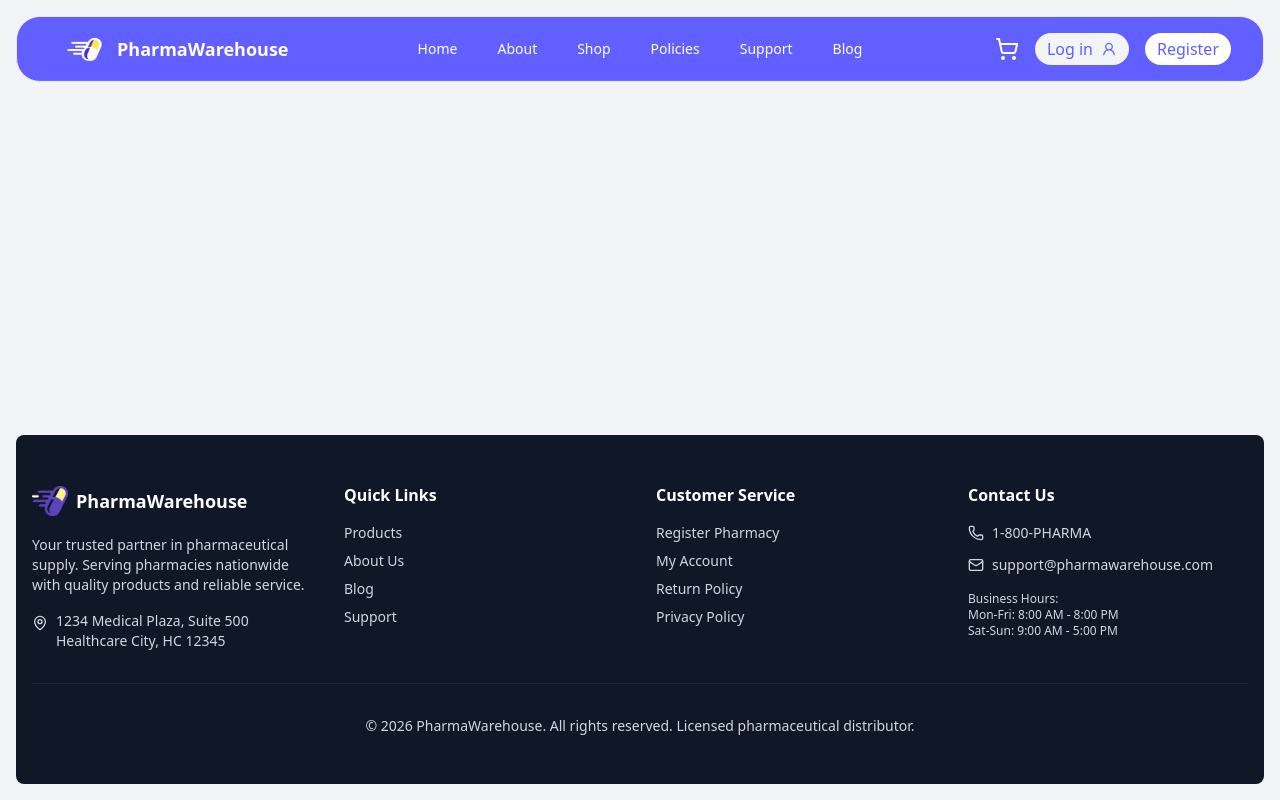
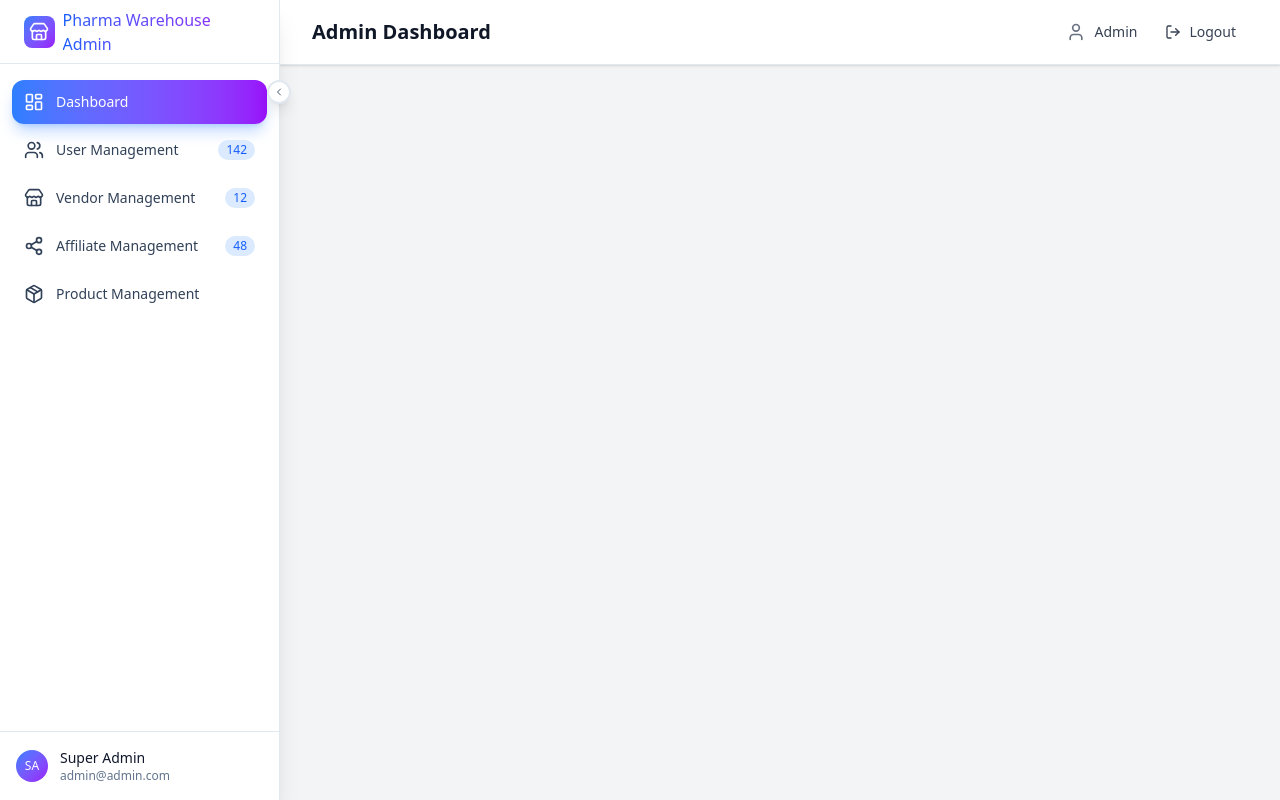
Before and after one commit to Danil1325/TWeb_FrontEnd, a React (Vite) app: page /admin in a window 1280 px wide. Built offline with nearby package versions, Linux system fonts and the light colour scheme.

Commit message:
Update admin Dashboard

```diff
--- a/package.json
+++ b/package.json
@@ -13,6 +13,7 @@
     "@headlessui/react": "^2.2.9",
     "@heroicons/react": "^2.2.0",
     "@tailwindcss/vite": "^4.1.18",
+    "framer-motion": "^12.35.0",
     "lucide-react": "^0.576.0",
     "react": "^19.2.0",
     "react-dom": "^19.2.0",
--- a/src/App.tsx
+++ b/src/App.tsx
@@ -1,23 +1,24 @@
-import React from 'react';
-import { Routes, Route, Navigate } from 'react-router-dom';
-import { Toaster } from 'sonner';
-import { CartProvider } from './app/context/CartContext';
-import { Layout } from './app/Components/Layout';
-import { Home } from './app/pages/Home';
-import { Products } from './app/pages/Products';
-import { ProductDetails } from './app/pages/ProductDetails';
-import { Login } from './app/pages/Login';
-import { Register } from './app/pages/Register';
-import { Dashboard } from './app/pages/admin/Dashboard';
-import { About } from './app/pages/About';
-import { Support } from './app/pages/Support';
-import { Policies } from './app/pages/Policies';
-import  Blog   from './app/pages/Blog';
-import { Checkout } from './app/pages/Checkout';
-import { Account } from './app/pages/Account';
+import React from "react";
+import { Routes, Route, Navigate } from "react-router-dom";
+import { Toaster } from "sonner";
+import { CartProvider } from "./app/context/CartContext";
+import { Layout } from "./app/Components/Layout";
+import { AdminLayout } from "./app/Components/dashboard/AdminLayout";
+import { Home } from "./app/pages/Home";
+import { Products } from "./app/pages/Products";
+import { ProductDetails } from "./app/pages/ProductDetails";
+import { Login } from "./app/pages/Login";
+import { Register } from "./app/pages/Register";
+import { Dashboard } from "./app/pages/admin/Dashboard";
+import { About } from "./app/pages/About";
+import { Support } from "./app/pages/Support";
+import { Policies } from "./app/pages/Policies";
+import Blog from "./app/pages/Blog";
+import { Checkout } from "./app/pages/Checkout";
+import { Account } from "./app/pages/Account";
 
 function AccountRouteGuard() {
-  const isLoggedIn = localStorage.getItem('isLoggedIn') === 'true';
+  const isLoggedIn = localStorage.getItem("isLoggedIn") === "true";
   return isLoggedIn ? <Account /> : <Navigate to="/login" replace />;
 }
 
@@ -25,7 +26,17 @@ export default function App() {
   return (
     <CartProvider>
       <Routes>
-        <Route path="/dashboard" element={<Dashboard />} />
+        <Route
+          path="/admin/*"
+          element={
+            <AdminLayout>
+              <Routes>
+                <Route path="dashboard" element={<Dashboard />} />
+              </Routes>
+            </AdminLayout>
+          }
+        />
+
         <Route
           path="/*"
           element={
--- /dev/null
+++ b/src/app/Components/dashboard/AdminLayout.tsx
@@ -0,0 +1,60 @@
+import React, { useState } from "react";
+import Sidebar from "./Slidebar";
+import { LogOut, User } from "lucide-react";
+
+interface AdminLayoutProps {
+  children: React.ReactNode;
+}
+
+export const AdminLayout: React.FC<AdminLayoutProps> = ({ children }) => {
+  const [activePage, setActivePage] = useState("dashboard");
+  const [collapsed, setCollapsed] = useState(false);
+
+  const handleLogout = () => {
+    localStorage.removeItem("isLoggedIn");
+    window.location.href = "/login";
+  };
+
+  return (
+    <div className="min-h-screen flex bg-gray-100">
+      <Sidebar
+        activePage={activePage}
+        setActivePage={setActivePage}
+        collapsed={collapsed}
+        setCollapsed={setCollapsed}
+      />
+
+      {/* Main Content Area */}
+      <div className="flex-1 flex flex-col">
+        {/* Navbar */}
+        <nav className="bg-white shadow-sm border-b">
+          <div className="px-4 sm:px-6 lg:px-8">
+            <div className="flex justify-between h-16">
+              <div className="flex items-center">
+                <h1 className="text-xl font-semibold text-gray-900">
+                  Admin Dashboard
+                </h1>
+              </div>
+              <div className="flex items-center space-x-4">
+                <div className="flex items-center space-x-2">
+                  <User className="w-5 h-5 text-gray-500" />
+                  <span className="text-sm text-gray-700">Admin</span>
+                </div>
+                <button
+                  onClick={handleLogout}
+                  className="flex items-center space-x-2 px-3 py-2 text-sm text-gray-700 hover:bg-gray-100 rounded-md"
+                >
+                  <LogOut className="w-4 h-4" />
+                  <span>Logout</span>
+                </button>
+              </div>
+            </div>
+          </div>
+        </nav>
+
+        {/* Content */}
+        <main className="flex-1 p-6">{children}</main>
+      </div>
+    </div>
+  );
+};
--- /dev/null
+++ b/src/app/Components/dashboard/Header.tsx
@@ -0,0 +1,43 @@
+import React from "react";
+import { LogOut, User } from "lucide-react";
+
+interface DashboardHeaderProps {
+  title?: string;
+  userEmail?: string;
+}
+
+export const DashboardHeader: React.FC<DashboardHeaderProps> = ({
+  title = "Dashboard",
+  userEmail = "Admin",
+}) => {
+  const handleLogout = () => {
+    localStorage.removeItem("isLoggedIn");
+    localStorage.removeItem("userEmail");
+    window.location.href = "/login";
+  };
+
+  return (
+    <header className="bg-white shadow-sm border-b">
+      <div className="px-4 sm:px-6 lg:px-8">
+        <div className="flex justify-between h-16">
+          <div className="flex items-center">
+            <h1 className="text-xl font-semibold text-gray-900">{title}</h1>
+          </div>
+          <div className="flex items-center space-x-4">
+            <div className="flex items-center space-x-2">
+              <User className="w-5 h-5 text-gray-500" />
+              <span className="text-sm text-gray-700">{userEmail}</span>
+            </div>
+            <button
+              onClick={handleLogout}
+              className="flex items-center space-x-2 px-3 py-2 text-sm text-gray-700 hover:bg-gray-100 rounded-md"
+            >
+              <LogOut className="w-4 h-4" />
+              <span>Logout</span>
+            </button>
+          </div>
+        </div>
+      </div>
+    </header>
+  );
+};
--- /dev/null
+++ b/src/app/Components/dashboard/Slidebar.tsx
@@ -0,0 +1,168 @@
+import React from "react";
+import { motion, AnimatePresence } from "framer-motion";
+import {
+  LayoutDashboard,
+  Users,
+  Store,
+  Share2,
+  Package,
+  ChevronLeft,
+  ChevronRight,
+} from "lucide-react";
+
+interface SidebarProps {
+  activePage: string;
+  setActivePage: (page: string) => void;
+  collapsed: boolean;
+  setCollapsed: (collapsed: boolean) => void;
+}
+
+const menuItems = [
+  { id: "dashboard", icon: LayoutDashboard, label: "Dashboard", badge: null },
+  { id: "users", icon: Users, label: "User Management", badge: "142" },
+  { id: "vendors", icon: Store, label: "Vendor Management", badge: "12" },
+  {
+    id: "affiliates",
+    icon: Share2,
+    label: "Affiliate Management",
+    badge: "48",
+  },
+  { id: "products", icon: Package, label: "Product Management", badge: null },
+];
+
+export default function Sidebar({
+  activePage,
+  setActivePage,
+  collapsed,
+  setCollapsed,
+}: SidebarProps) {
+  return (
+    <motion.div
+      initial={false}
+      animate={{ width: collapsed ? 80 : 280 }}
+      className="bg-white border-r border-slate-200 flex flex-col relative shadow-xl"
+    >
+      {/* Logo */}
+      <div className="h-16 flex items-center justify-between px-6 border-b border-slate-200">
+        <AnimatePresence mode="wait">
+          {!collapsed && (
+            <motion.div
+              initial={{ opacity: 0 }}
+              animate={{ opacity: 1 }}
+              exit={{ opacity: 0 }}
+              className="flex items-center gap-2"
+            >
+              <div className="w-8 h-8 rounded-lg bg-gradient-to-br from-blue-500 to-purple-600 flex items-center justify-center">
+                <Store className="w-5 h-5 text-white" />
+              </div>
+              <span className="bg-gradient-to-r from-blue-600 to-purple-600 bg-clip-text text-transparent">
+                Pharma Warehouse Admin
+              </span>
+            </motion.div>
+          )}
+        </AnimatePresence>
+      </div>
+
+      {/* Toggle Button */}
+      <button
+        onClick={() => setCollapsed(!collapsed)}
+        className="absolute -right-3 top-20 w-6 h-6 rounded-full bg-white border-2 border-slate-200 flex items-center justify-center hover:bg-slate-50 transition-colors z-10 shadow-lg"
+      >
+        {collapsed ? (
+          <ChevronRight className="w-3 h-3 text-slate-600" />
+        ) : (
+          <ChevronLeft className="w-3 h-3 text-slate-600" />
+        )}
+      </button>
+
+      {/* Menu Items */}
+      <div className="flex-1 py-4">
+        <div className="space-y-1 px-3">
+          {menuItems.map((item) => {
+            const Icon = item.icon;
+            const isActive = activePage === item.id;
+
+            return (
+              <motion.button
+                key={item.id}
+                onClick={() => setActivePage(item.id)}
+                whileHover={{ scale: 1.02 }}
+                whileTap={{ scale: 0.98 }}
+                className={`
+                  w-full flex items-center gap-3 px-3 py-3 rounded-xl transition-all relative
+                  ${
+                    isActive
+                      ? "bg-gradient-to-r from-blue-500 to-purple-600 text-white shadow-lg shadow-blue-500/30"
+                      : "text-slate-700 hover:bg-slate-100"
+                  }
+                `}
+              >
+                <Icon
+                  className={`${
+                    collapsed ? "w-5 h-5" : "w-5 h-5"
+                  } flex-shrink-0`}
+                />
+                <AnimatePresence mode="wait">
+                  {!collapsed && (
+                    <motion.span
+                      initial={{ opacity: 0, width: 0 }}
+                      animate={{ opacity: 1, width: "auto" }}
+                      exit={{ opacity: 0, width: 0 }}
+                      className="text-sm whitespace-nowrap overflow-hidden"
+                    >
+                      {item.label}
+                    </motion.span>
+                  )}
+                </AnimatePresence>
+                {item.badge && !collapsed && (
+                  <span
+                    className={`
+                    ml-auto px-2 py-0.5 rounded-full text-xs
+                    ${
+                      isActive
+                        ? "bg-white/20 text-white"
+                        : "bg-blue-100 text-blue-600"
+                    }
+                  `}
+                  >
+                    {item.badge}
+                  </span>
+                )}
+              </motion.button>
+            );
+          })}
+        </div>
+      </div>
+
+      {/* Footer */}
+      <div className="p-4 border-t border-slate-200">
+        <div
+          className={`flex items-center gap-3 ${
+            collapsed ? "justify-center" : ""
+          }`}
+        >
+          <div className="w-8 h-8 rounded-full bg-gradient-to-br from-blue-500 to-purple-600 flex items-center justify-center">
+            <span className="text-white text-xs">SA</span>
+          </div>
+          <AnimatePresence mode="wait">
+            {!collapsed && (
+              <motion.div
+                initial={{ opacity: 0 }}
+                animate={{ opacity: 1 }}
+                exit={{ opacity: 0 }}
+                className="flex-1"
+              >
+                <div className="text-sm text-slate-900 dark:text-white">
+                  Super Admin
+                </div>
+                <div className="text-xs text-slate-500 dark:text-slate-400">
+                  admin@admin.com
+                </div>
+              </motion.div>
+            )}
+          </AnimatePresence>
+        </div>
+      </div>
+    </motion.div>
+  );
+}
--- a/src/app/pages/Account.tsx
+++ b/src/app/pages/Account.tsx
@@ -1,5 +1,5 @@
 import React, { useState } from 'react';
-import { User, Package, Clock, CheckCircle, XCircle, Truck, FileText } from 'lucide-react';
+import { User, Package, Clock, CheckCircle, XCircle, Truck, FileText, LogOut } from 'lucide-react';
 
 interface Order {
     id: string;
@@ -52,6 +52,12 @@ export const Account: React.FC = () => {
         email: 'john@pharmacy.com'
     };
     const [activeTab, setActiveTab] = useState<'orders' | 'profile'>('orders');
+
+    const handleLogout = () => {
+        localStorage.removeItem('isLoggedIn');
+        localStorage.removeItem('userEmail');
+        window.location.href = '/login';
+    };
 
     const getStatusIcon = (status: Order['status']) => {
         switch (status) {
@@ -238,6 +244,13 @@ export const Account: React.FC = () => {
                         <button className="px-6 py-3 border border-gray-300 rounded-lg hover:bg-gray-50">
                             Change Password
                         </button>
+                        <button
+                            onClick={handleLogout}
+                            className="px-6 py-3 bg-red-500 text-white rounded-lg hover:bg-red-600 flex items-center gap-2"
+                        >
+                            <LogOut className="w-4 h-4" />
+                            Logout
+                        </button>
                     </div>
                 </div>
             )}
--- a/src/app/pages/Login.tsx
+++ b/src/app/pages/Login.tsx
@@ -24,7 +24,7 @@ export const Login: React.FC = () => {
 
         if (email === 'admin@admin.com' && password === 'admin') {
             toast.success('Login successful! Welcome Admin');
-            navigate('/dashboard');
+            navigate('/admin/dashboard');
             return;
         }
 
--- a/src/app/pages/admin/Dashboard.tsx
+++ b/src/app/pages/admin/Dashboard.tsx
@@ -1,7 +1,7 @@
 import React, { useEffect } from 'react';
 import { useNavigate } from 'react-router-dom';
-import { LogOut, Package, Users, TrendingUp, BarChart3 } from 'lucide-react';
-import { toast } from 'sonner';
+import { Package, Users, TrendingUp, BarChart3 } from 'lucide-react';
+
 
 export const Dashboard: React.FC = () => {
     const navigate = useNavigate();
@@ -12,15 +12,6 @@ export const Dashboard: React.FC = () => {
             navigate('/login');
         }
     }, [navigate]);
-
-    const handleLogout = () => {
-        localStorage.removeItem('isLoggedIn');
-        localStorage.removeItem('userEmail');
-        toast.success('Logged out successfully');
-        navigate('/login');
-    };
-
-    const userEmail = localStorage.getItem('userEmail') || 'Admin';
 
     const stats = [
         {
@@ -50,30 +41,33 @@ export const Dashboard: React.FC = () => {
     ];
 
     return (
-        <div className="min-h-screen bg-gray-100 py-8 px-4">
+
             <div className="max-w-7xl mx-auto">
-                {/* Header */}
-                <div className="flex justify-between items-center mb-8">
-                    <div>
-                        <h1 className="text-4xl font-bold text-gray-900">Admin Dashboard</h1>
-                        <p className="text-gray-600 mt-2">Welcome back, {userEmail}</p>
-                    </div>
-                    <button
-                        onClick={handleLogout}
-                        className="flex items-center gap-2 bg-red-500 hover:bg-red-600 text-white px-6 py-3 rounded-lg font-semibold transition"
-                    >
-                        <LogOut className="w-5 h-5" />
-                        Logout
-                    </button>
-                </div>
-
                 {/* Main Content Grid */}
                 <div className="grid grid-cols-1 lg:grid-cols-3 gap-6">
-
+                    {/* Stats Cards */}
+                    <div className="lg:col-span-3 grid grid-cols-1 md:grid-cols-2 lg:grid-cols-4 gap-6 mb-8">
+                        {stats.map((stat, index) => {
+                            const Icon = stat.icon;
+                            return (
+                                <div key={index} className="bg-white rounded-lg shadow p-6">
+                                    <div className="flex items-center">
+                                        <div className={`p-3 rounded-full ${stat.color}`}>
+                                            <Icon className="w-6 h-6 text-white" />
+                                        </div>
+                                        <div className="ml-4">
+                                            <p className="text-sm font-medium text-gray-600">{stat.label}</p>
+                                            <p className="text-2xl font-bold text-gray-900">{stat.value}</p>
+                                        </div>
+                                    </div>
+                                </div>
+                            );
+                        })}
+                    </div>
                 </div>
 
 
             </div>
-        </div>
+
     );
 };
```
Also changed, not shown: 1 other file (tests, documents, lock files or other folders).
